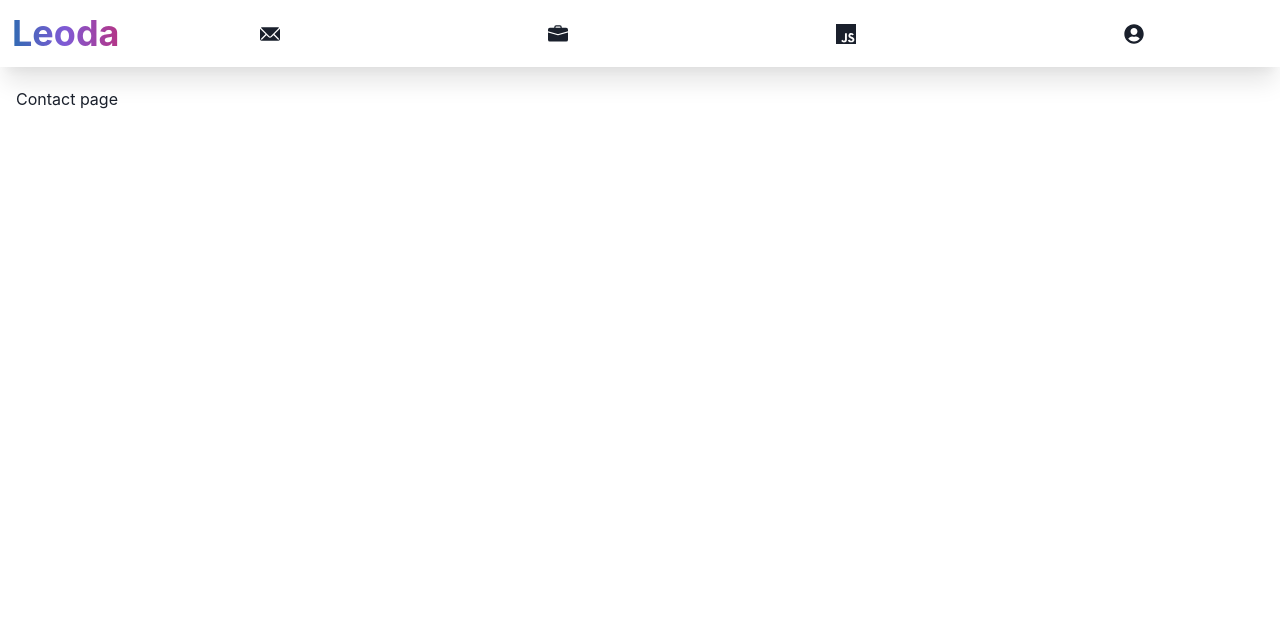
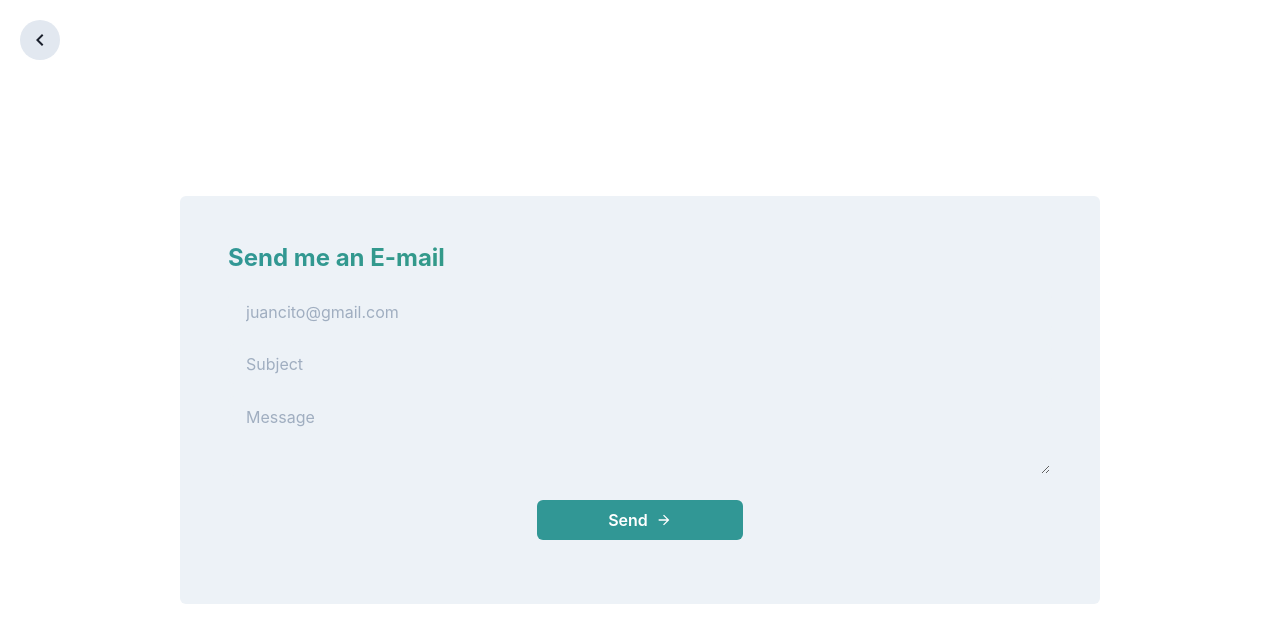
Before and after one commit to LeoD-E1/Portafolio, a React (Create React App) app: page /contact in a window 1280 px wide. Shown: the top 642 px of the page. Built offline with nearby package versions, Linux system fonts and the light colour scheme.

Commit message:
a form of contact me for mail added

```diff
--- a/src/App.js
+++ b/src/App.js
@@ -20,7 +20,6 @@ const App = (props) => {
   return (
     <BrowserRouter>
       <div className="App">
-        <Header />
         <Switch>
           <Route path="/" component={HomeScreen} exact />
           <Route path="/about" component={About} exact />
--- /dev/null
+++ b/src/components/ButtonBack.js
@@ -0,0 +1,13 @@
+import React from 'react'
+import { Link } from 'react-router-dom'
+import { ChevronLeftIcon } from '@chakra-ui/icons'
+
+const ButtonBack = () => {
+  return (
+    <Link to="/">
+      <ChevronLeftIcon h={10} w={10} p={2} bgColor={'gray.200'} rounded='50%' position="absolute" top="5" left="5" />
+    </Link>
+  )
+}
+
+export default ButtonBack
--- /dev/null
+++ b/src/components/FormContact.js
@@ -0,0 +1,44 @@
+import React, { useState } from 'react'
+import { Heading, Flex, Input, Textarea, Button, Center } from '@chakra-ui/react'
+import { ArrowForwardIcon } from '@chakra-ui/icons'
+
+
+const FormContact = () => {
+
+  const initialState = {
+    email: "",
+    subject: "",
+    message: "",
+  }
+
+  const handleChange = (e) => {
+    setMail({
+      ...mail,
+      [e.target.name]: e.target.value
+    })
+  }
+
+  const handleSubmit = (e) => {
+    e.preventDefault()
+    console.log(mail);
+    e.target.reset()
+  }
+
+  const [mail, setMail] = useState(initialState)
+
+  return (
+    <Flex h="100%" alignItems="center" justifyContent="center">
+      <Flex direction="column" bgColor="gray.100" p={12} rounded={6}>
+        <Heading mb={5} bgGradient="linear(to-r, teal.500,green.500)" bgClip="text" fontSize="2xl"> Send me an E-mail </Heading>
+        <form onSubmit={handleSubmit}>
+          <Input placeholder="juancito@gmail.com" variant="filled" mb={3} type="email" name="email" onChange={handleChange} required />
+          <Input placeholder="Subject" variant="filled" mb={3} type="text" name="subject" onChange={handleChange} />
+          <Textarea placeholder="Message" variant="filled" mb={6} name="message" onChange={handleChange} required />
+          <Center><Button rightIcon={<ArrowForwardIcon />} size="md" colorScheme="teal" mb={4} type="submit" w={["100%", "25%"]}>Send</Button></Center>
+        </form>
+      </Flex>
+    </Flex>
+  )
+}
+
+export default FormContact
--- a/src/components/Header.js
+++ b/src/components/Header.js
@@ -1,18 +1,16 @@
 import React from 'react'
 import { VStack, HStack, Box, Flex, SimpleGrid, Grid, GridItem, useColorModeValue } from '@chakra-ui/react'
 import Logo from './Logo'
+import NavBar from './NavBar';
 
-import NavBar from './NavBar';
 const Header = () => {
-
   const backgroundColor = useColorModeValue("#fff");
 
   return (
-    <HStack bgColor={backgroundColor} position="sticky" top="0" boxShadow="xl" w={'100%'} p={2} zIndex="9">
+    <HStack bgColor={backgroundColor} position="sticky" top="0" boxShadow="xl" h={'7vh'} w={'100%'} p={2} zIndex="9">
       <Logo />
       <NavBar />
     </HStack>
-
   )
 }
 
--- a/src/components/Logo.js
+++ b/src/components/Logo.js
@@ -1,5 +1,5 @@
 import React from 'react'
-import { Heading, SimpleGrid, Text } from '@chakra-ui/react'
+import { Heading, Text } from '@chakra-ui/react'
 import { Link } from 'react-router-dom'
 
 const Logo = () => {
--- a/src/components/NavBar.js
+++ b/src/components/NavBar.js
@@ -1,5 +1,5 @@
 import React from 'react'
-import { Center, Box, Heading, Flex, Stack, Button, Text, Icon, HStack, VStack, Grid, GridItem, SimpleGrid } from '@chakra-ui/react'
+import { Center, Icon, Grid, GridItem } from '@chakra-ui/react'
 import { Link } from 'react-router-dom'
 import { EmailIcon } from '@chakra-ui/icons'
 import { BsBriefcaseFill } from 'react-icons/bs'
--- a/src/components/Presentation.js
+++ b/src/components/Presentation.js
@@ -1,19 +1,16 @@
 import React from 'react'
 import { Center, Text, Box, Button, VStack, Flex } from '@chakra-ui/react'
-import '../configStyles/styles.css'
 import { EmailIcon } from '@chakra-ui/icons'
 import { Link } from 'react-router-dom'
 
 
 const Presentation = () => {
   return (
-    <VStack h={'100%'} justifyContent="center" alignItems="center">
+    <VStack h={'93vh'} justifyContent="center" alignItems="center">
       <Flex m={1} direction="column">
         <Text fontSize={["4xl", "6xl"]} bgGradient="linear(to-r, blue.600, purple.500, pink.600)" p={2} bgClip="text">Hi i'm <br />Leoda,<br /> web developer</Text>
         <Text fontSize={["md", "2xl"]} p={4}>Javascript MERN Stack Dev / Python</Text>
-        <Link to="/contact">
-          <Center><Button leftIcon={<EmailIcon />} size="sm" colorScheme="teal" variant="outline" mb={4}>Contact Me</Button></Center>
-        </Link>
+        <Center><Link to="/contact"><Button leftIcon={<EmailIcon />} size="sm" colorScheme="teal" variant="outline" mb={4}>Contact Me</Button></Link></Center>
       </Flex>
     </VStack>
   )
--- a/src/configStyles/styles.css
+++ /dev/null
@@ -1,5 +0,0 @@
-@import url("https://fonts.googleapis.com/css2?family=Lobster&display=swap");
-
-.lobster {
-  font-family: "Lobster", cursive;
-}
--- a/src/redux/store/index.js
+++ b/src/redux/store/index.js
@@ -1,8 +1,10 @@
 import { createStore } from 'redux'
+
 const initialState = {
   works: [],
   aboutInfo: [],
   skills: [],
+  mails: []
 }
 
 const reducer = (state = initialState, action) => {
--- a/src/screens/Contact.js
+++ b/src/screens/Contact.js
@@ -1,10 +1,14 @@
 import React from 'react'
 import { Box } from '@chakra-ui/react'
+import FormContact from '../components/FormContact'
+import ButtonBack from '../components/ButtonBack'
+
 
 const Contact = () => {
   return (
-    <Box pt={5} h="100vh" px={4}>
-      <h1>Contact page</h1>
+    <Box h="100vh">
+      <ButtonBack />
+      <FormContact />
     </Box>
   )
 }
--- a/src/screens/HomeScreen.js
+++ b/src/screens/HomeScreen.js
@@ -2,11 +2,15 @@ import React from 'react'
 import { Box } from '@chakra-ui/react'
 import Presentation from '../components/Presentation'
 import Skills from './Skills'
+import Works from './Works'
+import Header from '../components/Header'
 
 const HomeScreen = () => {
   return (
     <Box h={'100vh'}>
+      <Header />
       <Presentation />
+      <Works />
       <Skills />
     </Box>
   )
```
